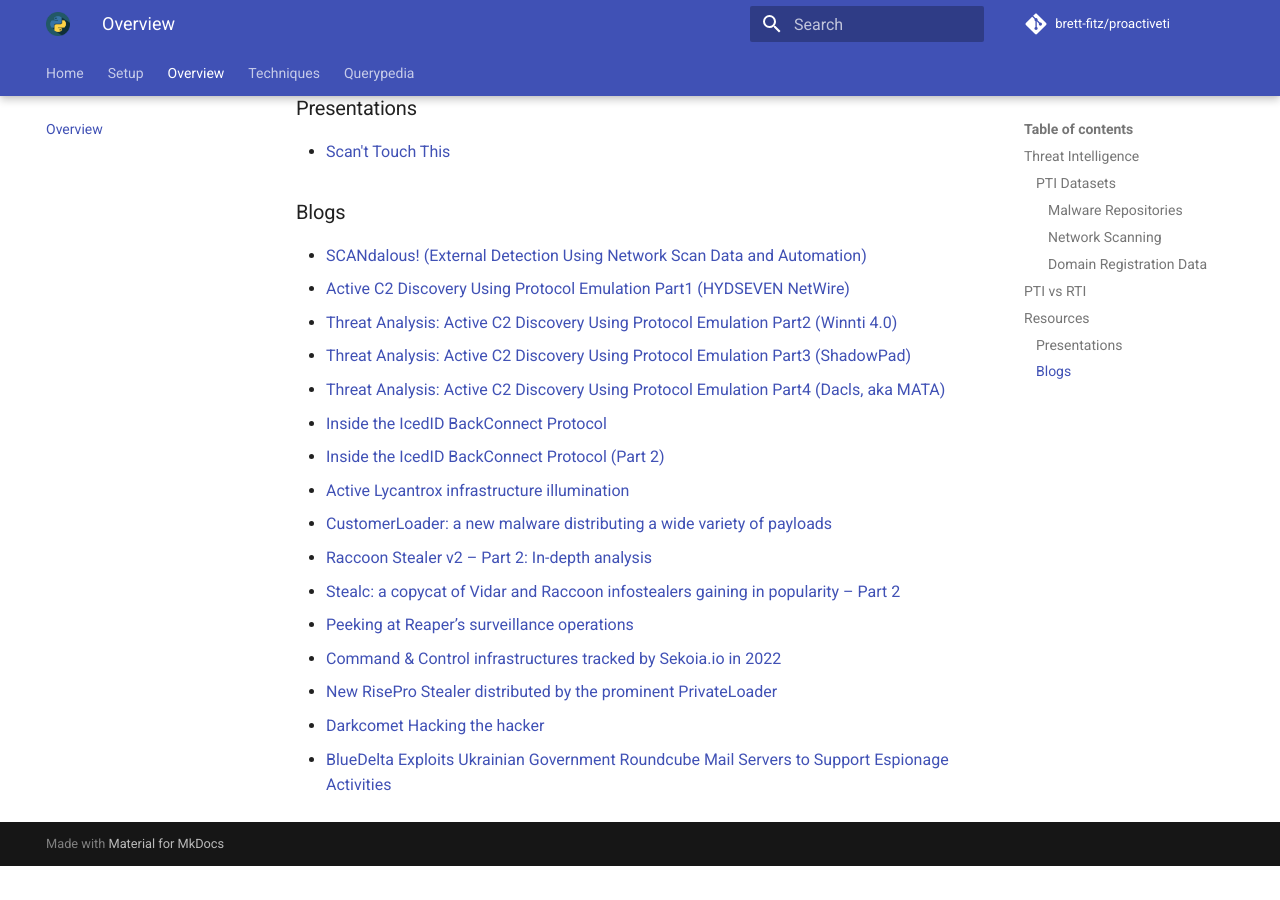
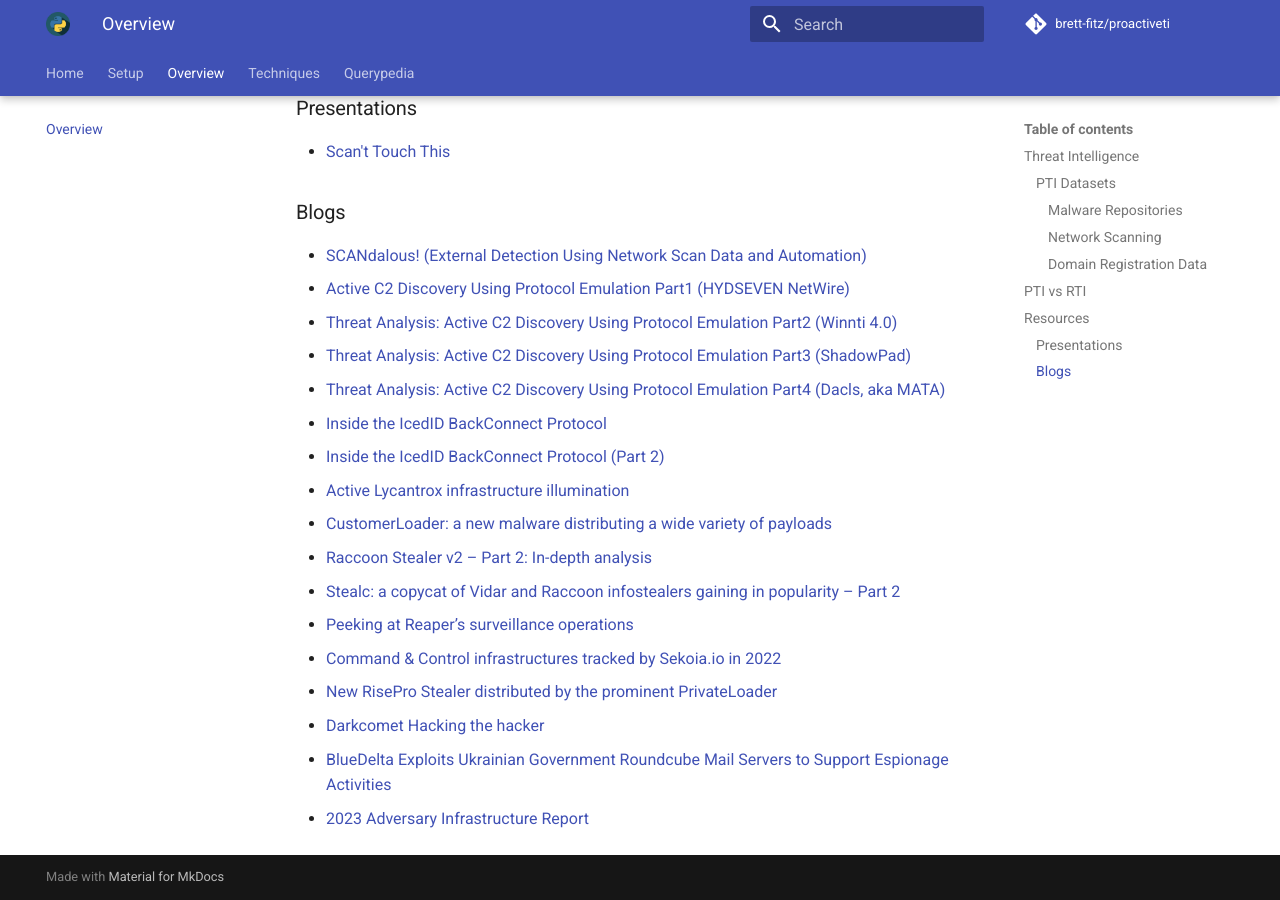
Before and after one commit to brett-fitz/proactiveti, an MkDocs documentation site: the page built from docs/overview.md, in a window 1280 px wide and 900 px high, scrolled down 1837 px. Built offline with MkDocs 1.6.1 and Material for MkDocs 9.7.7, drawn with Linux system fonts in a browser that asks for light colours; comment, search, counter and statistics services are not loaded; before the commit the page ends 2703 px from its top, so only the background shows below that.

Commit message:
added recordedfuture 2023 report

```diff
--- a/docs/overview.md
+++ b/docs/overview.md
@@ -65,3 +65,4 @@
 * [New RisePro Stealer distributed by the prominent PrivateLoader](https://blog.sekoia.io/new-risepro-stealer-distributed-by-the-prominent-privateloader/)
 * [Darkcomet Hacking the hacker](https://www.techanarchy.net/darkcomet-hacking-the-hacker/)
 * [BlueDelta Exploits Ukrainian Government Roundcube Mail Servers to Support Espionage Activities](https://go.recordedfuture.com/hubfs/reports/cta-2023-0620.pdf)
+* [2023 Adversary Infrastructure Report](https://go.recordedfuture.com/hubfs/reports/cta-2024-1209.pdf)
```
